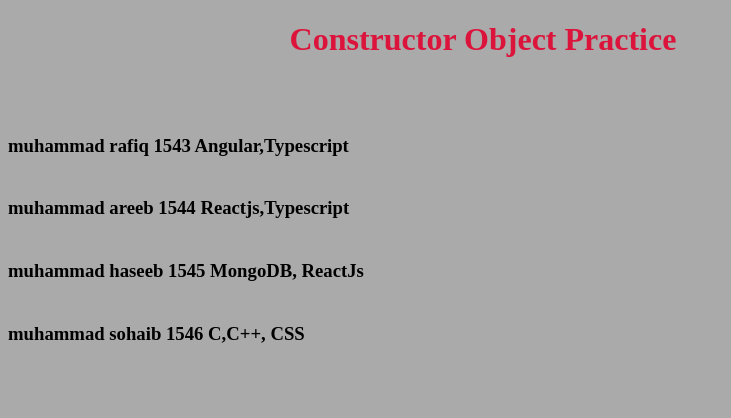
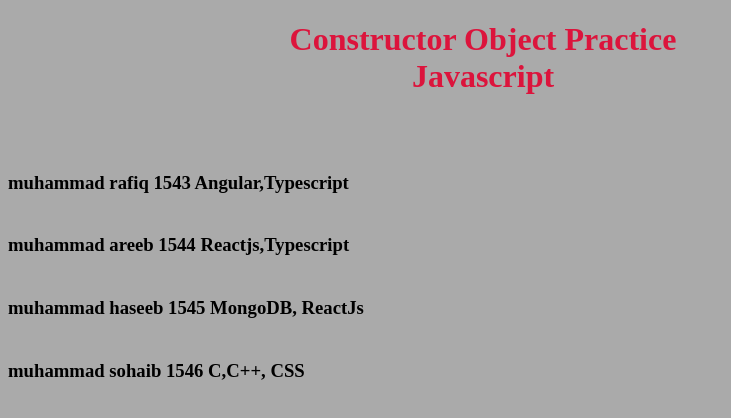
Before and after one commit to abubakar605/Constructor-Object-Practice, a plain HTML site: page index.html in a window 1280 px wide. Shown: the whole page, without its empty margins (0-731 px from the left). Drawn offline with Linux system fonts and the light colour scheme.

Commit message:
Update index.html

```diff
--- a/index.html
+++ b/index.html
@@ -9,7 +9,7 @@
 </head>
 
 <body>
-    <h1 style="text-align: center;">Constructor Object Practice</h1>
+    <h1 style="text-align: center;">Constructor Object Practice Javascript</h1>
     <br>
     <br>
     <script src="script.js"></script>
```
